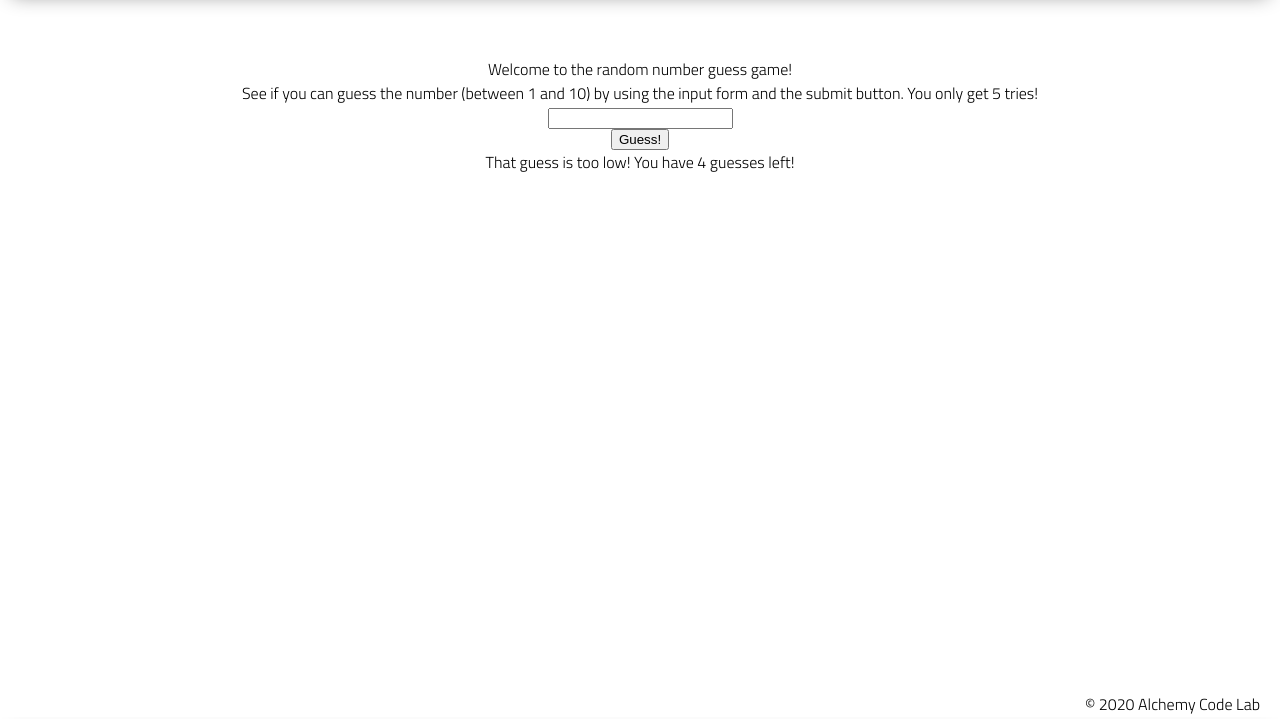
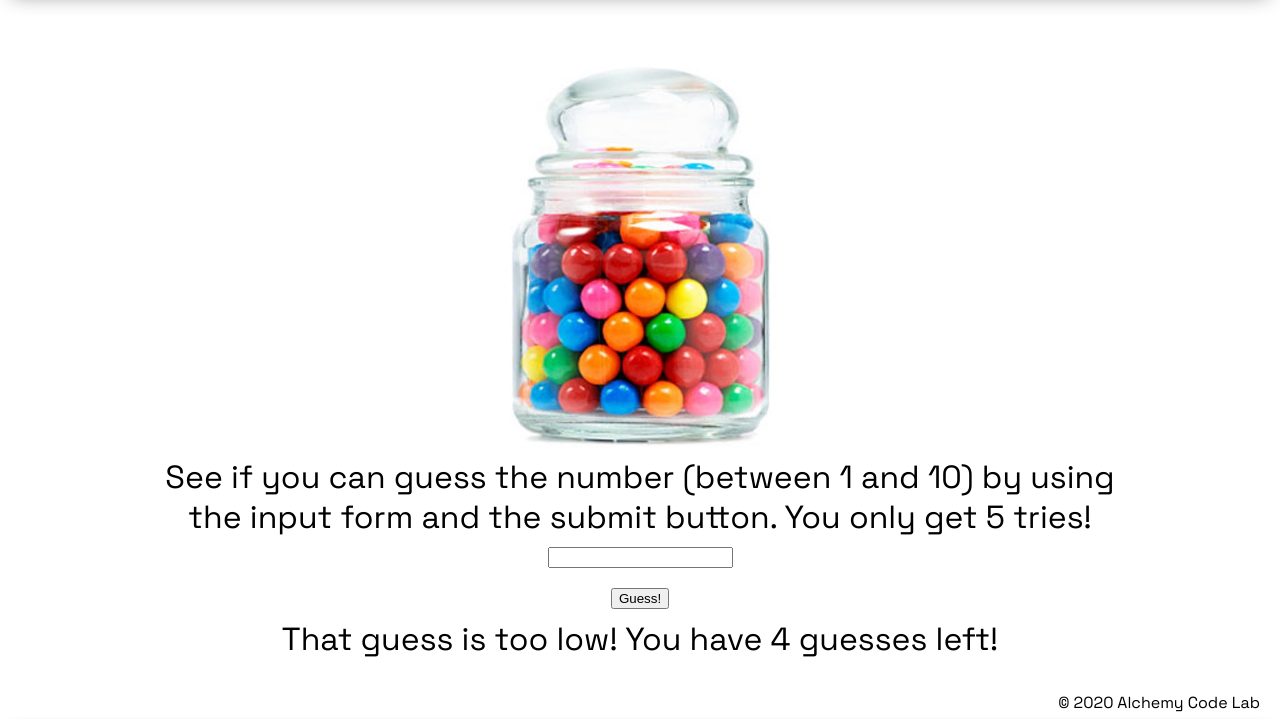
Before and after one commit to clemhepburn/lab-02-guess-number, a plain HTML site: page index.html in a window 1280 px wide. Both pictures are taken after a click on the button "Guess!". Shown: the part 83-802 px from the top of the page. Drawn offline with Linux system fonts and the light colour scheme.

Commit message:
add an image and some styling

```diff
--- a/app.js
+++ b/app.js
@@ -18,6 +18,7 @@ button.addEventListener('click', () => {
         winLose.textContent = 'That guess is too low! You have ' + guesses + ' guesses left!';
     }
     else if (compareNumbers(guessInput.value, correctNumber) === 'equal') {
+        button.removeEventListener;
         winLose.textContent = 'You got it!';
     }
     else if (guesses <= 0) {
--- a/index.html
+++ b/index.html
@@ -6,6 +6,8 @@
     <meta name="viewport" content="width=device-width, initial-scale=1.0">
     <meta http-equiv="X-UA-Compatible" content="ie=edge">
     <link href="https://fonts.googleapis.com/css2?family=Titillium+Web:wght@300&display=swap" rel="stylesheet">
+    <link rel="preconnect" href="https://fonts.gstatic.com">
+<link href="https://fonts.googleapis.com/css2?family=Space+Grotesk&display=swap" rel="stylesheet">
     <link rel="stylesheet" href="styles/reset.css">
     <link rel="stylesheet" href="styles/style.css">
     <link rel="stylesheet" href="styles/home.css">
@@ -20,7 +22,8 @@
     </header>
     <main>
         <section class="main-section">
-           <div class="rules" id="rules">Welcome to the random number guess game! <br>See if you can guess the number (between 1 and 10) by using the input form and the submit button. You only get 5 tries!</div>
+            <img src="assets/CDC9AA8F-7E2F-4B7F-8A8F2AA0F4FBDF05_source.jpeg" alt="jar full of candy" class="jar">
+           <div class="rules" id="rules">See if you can guess the number (between 1 and 10) by using the input form and the submit button. You only get 5 tries!</div>
             <div class="form">
                 <form>
                     <input type="text" id="guess-input" >
@@ -28,7 +31,7 @@
             </div>
             <button id="submit-button">Guess!</button>
 
-            <div id="win-lose">
+            <div class= "win-lose" id="win-lose">
 
             </div>
         </section>
--- a/styles/style.css
+++ b/styles/style.css
@@ -18,12 +18,27 @@ body {
     --gutter: 30px;
     --footer-height: 25px;
 
-    font-family: 'Titillium Web', sans-serif;
+    font-family: 'Space Grotesk', Helvetica, sans-serif;
+
     background-color: var(--color2);
 }
 
 .rules {
     text-align: center;
+    font-size: 2rem;
+}
+
+.win-lose {
+    font-size: 2rem;
+}
+
+.jar {
+    width: 400px;
+}
+
+input, button {
+    margin: 10px;
+
 }
 
 main {
```
Also changed, not shown: assets/CDC9AA8F-7E2F-4B7F-8A8F2AA0F4FBDF05_source.jpeg (added).
